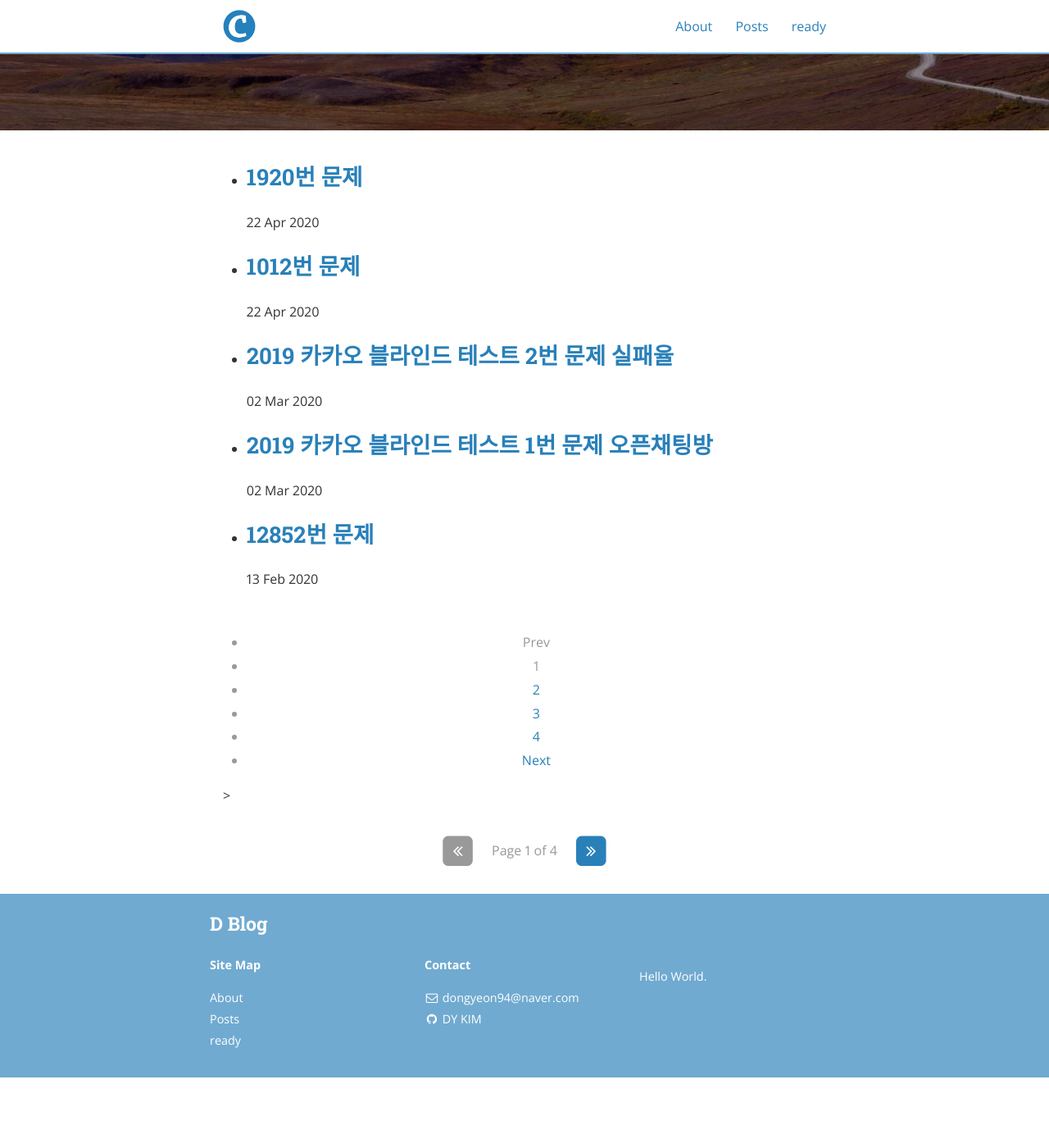
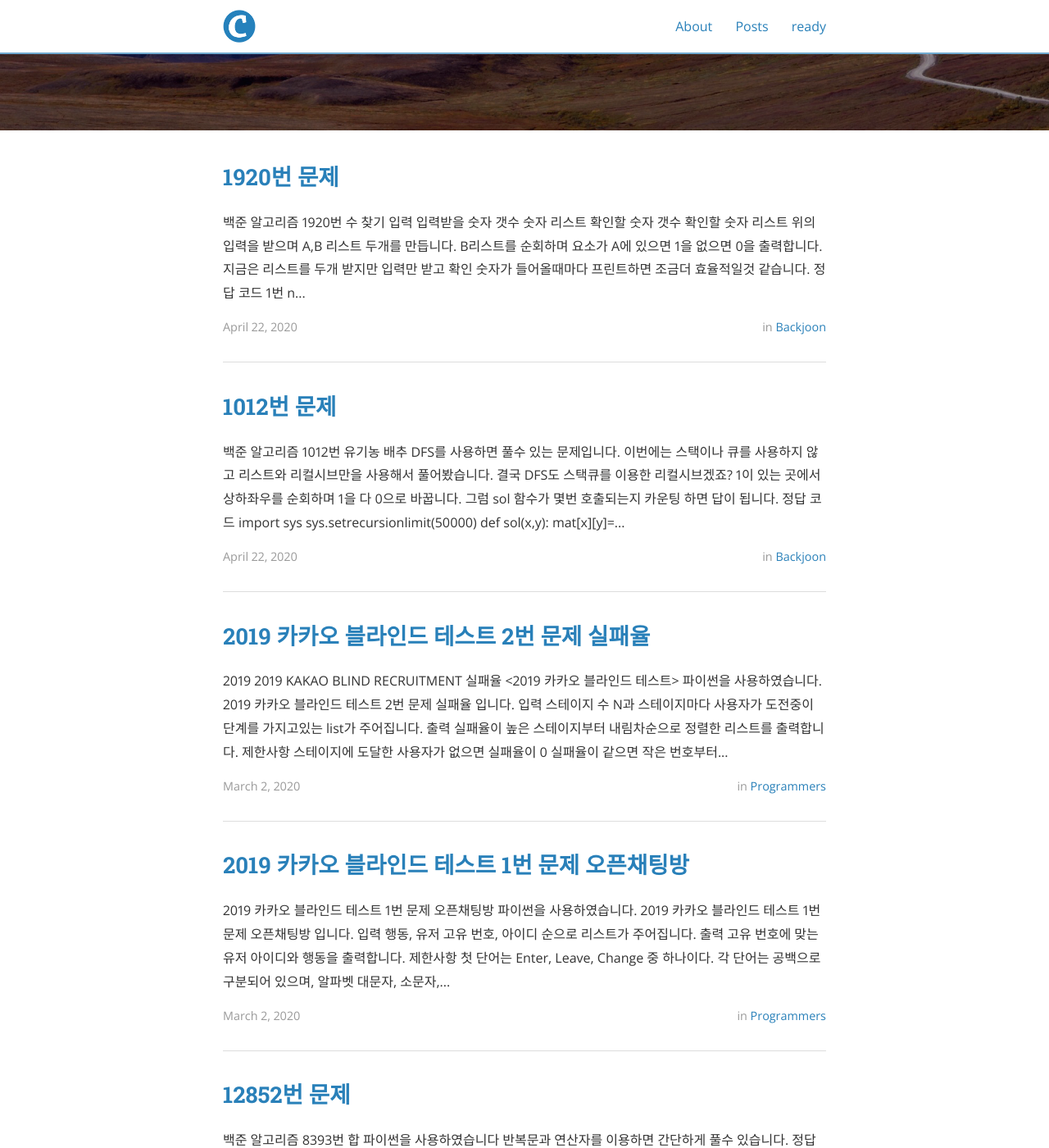
Before and after one commit to dongyeon94/DYblog, a Jekyll site: the page built from index.html, in a window 1280 px wide and 1400 px high, scrolled down 346 px. Shown: the whole window at 82% size. Built offline with Jekyll 4.4.1, drawn with Linux system fonts in a browser that asks for light colours; nearby versions of some CDN libraries; the list of posts is cut into pages by our own code; before the commit the page ends 1660 px from its top, so only the background shows below that; some of the changed text lies outside the part shown.

Commit message:
default setting

```diff
--- a/_posts/2020-04-24-programmers42586.md
+++ b/_posts/2020-04-24-programmers42586.md
@@ -5,6 +5,7 @@
 author: DY
 comments: true
 categories: programmers
+permalink : programmers
 ---
 
 ---
--- a/index.html
+++ b/index.html
@@ -16,58 +16,7 @@ pagination:
 
 <div class="wrapper">
 
-	<section>
-		<ul class="posts">
-			<!-- This loops through the paginated posts -->
-			{% for post in paginator.posts %}
-			<li>
-				<h2>
-					<a href="{{ post.url }}">{{ post.title }}</a>
-				</h2>
-				<p>
-					<span class="date">{{ post.date | date_to_string }}</span>
-					<span class="description">{{ post.description }}</span>
-				</p>
-				<ul class="tags cf">
-					{% for tag in post.tags %}
-					<li><a href="/search/?tags={{ tag }}">{{ tag | downcase }}</a></li>
-					{% endfor %}
-				</ul>
-			</li>
-			{% endfor %}
-		</ul>
 
-		<!-- Pagination links -->
-		<ul class="pagination clearfix">
-			{% if paginator.previous_page %}
-			{% if paginator.previous_page == 1 %}
-			<li><a href="/">Prev</a></li>
-			{% else %}
-			<li><a href="/page{{ paginator.previous_page }}">Prev</a></li>
-			{% endif %}
-			{% else %}
-			<li><span class="disabled">Prev</span></li>
-			{% endif %}
-			{% if paginator.page == 1 %}
-			<li><span class="active">1</span></li>
-			{% else %}
-			<li><a href="/">1</a></li>
-			{% endif %}
-			{% for count in (2..paginator.total_pages) %}
-			{% if count == paginator.page %}
-			<li><span class="active">{{ count }}</span></li>
-			{% else %}
-			<li><a href="/page{{ count }}">{{ count }}</a></li>
-			{% endif %}
-			{% endfor %}
-			{% if paginator.next_page %}
-			<li><a href="/page{{ paginator.next_page }}">Next</a></li>
-			{% else %}
-			<li><span class="disabled">Next</span></li>
-			{% endif %}
-		</ul>
-	</section>>
-	<!--
 <ul class="post-list">
 
   {% for post in paginator.posts %}
@@ -95,7 +44,7 @@ pagination:
   <hr>
   {% endif %}
   {% endfor %}
-</ul>-->
+</ul>
 
 <nav class="pagination" role="navigation">
 	<p>
```
